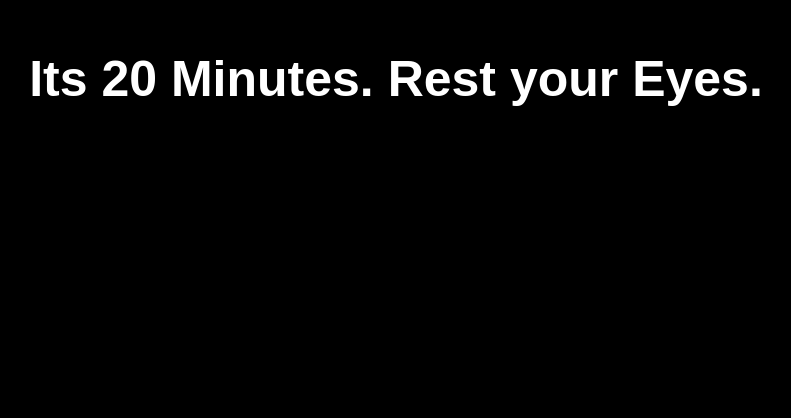
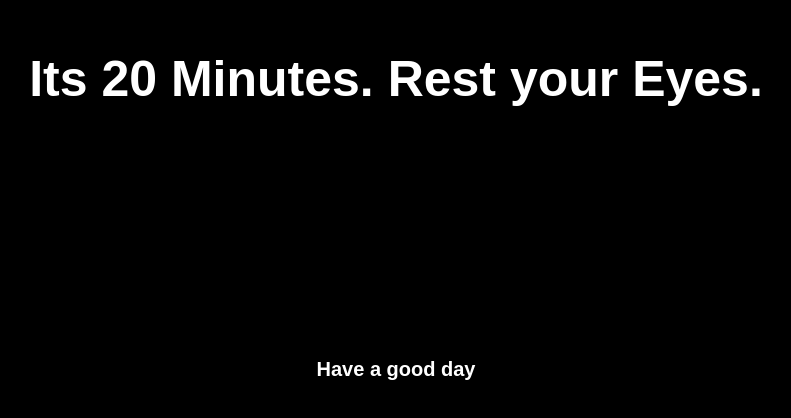
Before and after one commit to senthil-kumar-n/Eye_Exercise, a plain HTML site: page index.html in a window 1280 px wide. Shown: the part 200-618 px from the top of the page, without its empty margins (244-1035 px from the left). Drawn offline with Linux system fonts and the light colour scheme.

Commit message:
updated h2

```diff
--- a/eye.css
+++ b/eye.css
@@ -6,6 +6,15 @@ h1{
     margin-top: 250px;
     font-size: 50px;
 }
+h2{
+    color:white;
+    text-align: center;
+    font-family: sans-serif;
+    background-color: black;
+    margin-top: 250px;
+    font-size: 20px;
+}
+
 body{
 
     background-color: black;
```
